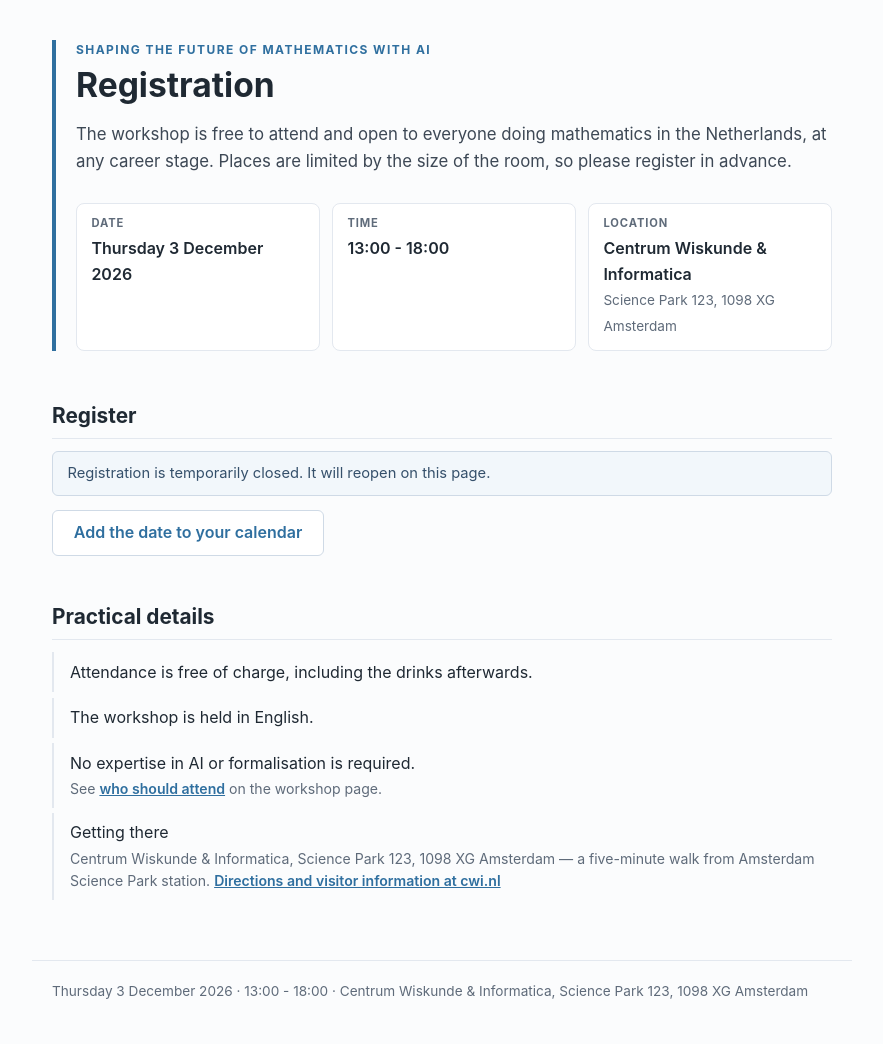
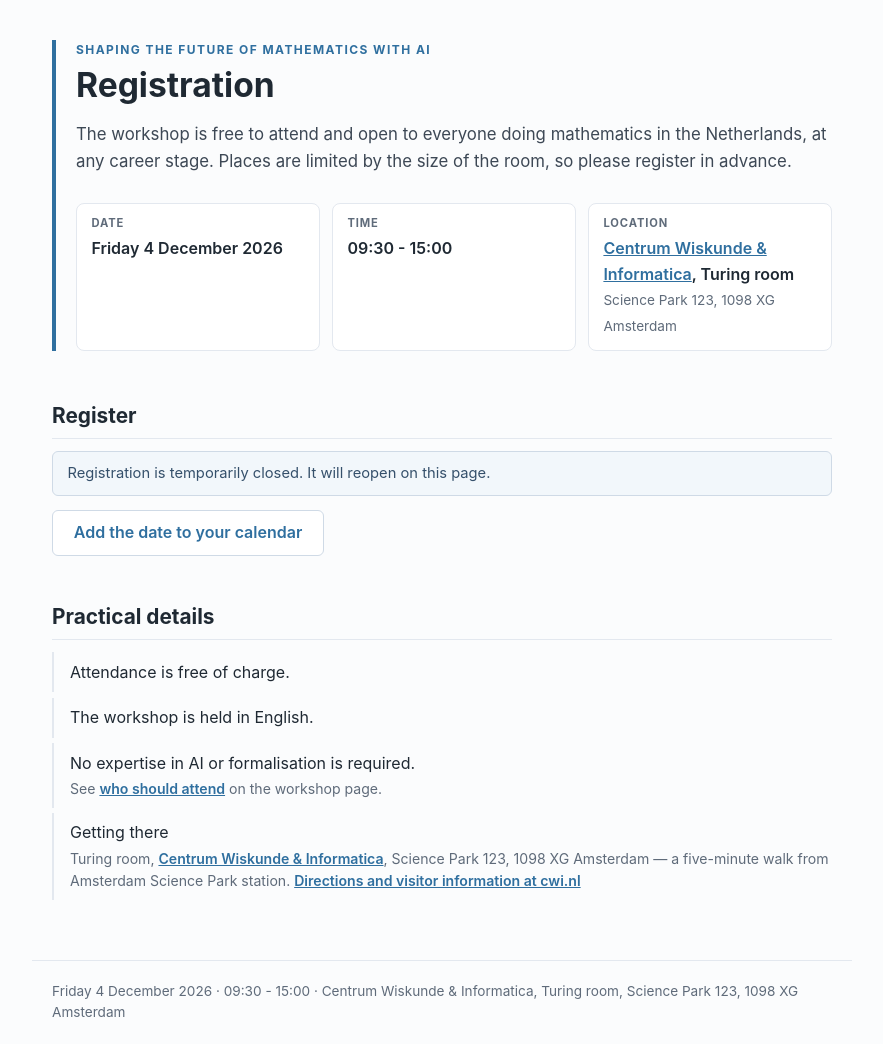
Before and after one commit to ai4mathnl/ai4mathnl.github.io, a Jekyll site: the page built from register.html, in a window 1280 px wide. Shown: the whole page, without its empty margins (198-1081 px from the left). Built offline with Jekyll 4.4.1, drawn with Linux system fonts in a browser that asks for light colours; before the commit the page ends 1022 px from its top, so only the background shows below that.

Commit message:
Move the workshop to Friday 4 December, 09:30-15:00, in the Turing room
The date, time and calendar UTC stamps change in _config.yml, which the
page, footer, registration page and calendar file all read. The README
and the search description follow.

The programme is rebuilt for a morning start: half an hour of arrival
with coffee and tea, the plenary discussion at 11:00, lunch at 12:00
instead of drinks at the end, and a short break before the wrap-up.

The venue name now links to CWI's visitor information page and the
Turing room is named wherever the venue is, including the calendar
file's location. The URL and room live in the workshop block so they
are defined once. The "free of charge" line on the registration page
drops its mention of drinks.

Co-Authored-By: Claude Fable 5.1 <noreply@anthropic.com>

```diff
--- a/_config.yml
+++ b/_config.yml
@@ -2,7 +2,7 @@ title: "Shaping the Future of Mathematics with AI"
 tagline: "A half-day workshop at CWI Amsterdam"
 description: >-
   A half-day workshop on developing a shared vision for the future of
-  mathematics in the age of AI. Thursday 3 December 2026, 13:00-18:00, CWI
+  mathematics in the age of AI. Friday 4 December 2026, 09:30-15:00, CWI
   Amsterdam.
 url: "https://ai4math.nl"
 baseurl: ""
@@ -10,15 +10,17 @@ baseurl: ""
 # Workshop facts live here so the page, the metadata and any future pages all
 # read them from one place.
 workshop:
-  date: "Thursday 3 December 2026"
-  date_iso: "2026-12-03"
-  time: "13:00 - 18:00"
+  date: "Friday 4 December 2026"
+  date_iso: "2026-12-04"
+  time: "09:30 - 15:00"
   venue: "CWI"
   venue_full: "Centrum Wiskunde & Informatica"
+  venue_url: "https://www.cwi.nl/en/about/visitor-information/"
+  room: "Turing room"
   address: "Science Park 123, 1098 XG Amsterdam"
   # UTC stamps for the calendar file. December is CET, so UTC+1.
-  start_utc: "20261203T120000Z"
-  end_utc: "20261203T170000Z"
+  start_utc: "20261204T083000Z"
+  end_utc: "20261204T140000Z"
   # The Microsoft Form's embed URL (in Forms: Collect responses > </> > the
   # src="..." value). While this is set, /register/ embeds the form and the
   # front page shows a Register button; empty it to close registration.
--- a/_layouts/default.html
+++ b/_layouts/default.html
@@ -17,7 +17,7 @@
     <footer class="site-footer">
       <p>
         {{ site.workshop.date }} &middot; {{ site.workshop.time }} &middot;
-        {{ site.workshop.venue_full }}, {{ site.workshop.address }}
+        {{ site.workshop.venue_full }}, {{ site.workshop.room }}, {{ site.workshop.address }}
       </p>
     </footer>
   </body>
--- a/register.html
+++ b/register.html
@@ -25,7 +25,7 @@ image: /assets/img/social-card.png
     </div>
     <div class="fact">
       <dt>Location</dt>
-      <dd>{{ site.workshop.venue_full }}<br><span class="fact__sub">{{ site.workshop.address }}</span></dd>
+      <dd><a href="{{ site.workshop.venue_url }}">{{ site.workshop.venue_full }}</a>, {{ site.workshop.room }}<br><span class="fact__sub">{{ site.workshop.address }}</span></dd>
     </div>
   </dl>
 </header>
@@ -68,7 +68,7 @@ image: /assets/img/social-card.png
   <h2>Practical details</h2>
   <ul class="links">
     <li>
-      Attendance is free of charge, including the drinks afterwards.
+      Attendance is free of charge.
     </li>
     <li>
       The workshop is held in English.
@@ -80,9 +80,10 @@ image: /assets/img/social-card.png
     <li>
       Getting there
       <span class="links__note">
-        {{ site.workshop.venue_full }}, {{ site.workshop.address }} &mdash; a
+        {{ site.workshop.room }}, <a href="{{ site.workshop.venue_url }}">{{ site.workshop.venue_full }}</a>,
+        {{ site.workshop.address }} &mdash; a
         five-minute walk from Amsterdam Science Park station.
-        <a href="https://www.cwi.nl/en/about/visitor-information/">Directions and visitor information at cwi.nl</a>
+        <a href="{{ site.workshop.venue_url }}">Directions and visitor information at cwi.nl</a>
       </span>
     </li>
   </ul>
```
Also changed, not shown: _data/program.yml (+14 -12 lines), index.html (+4 -3 lines), README.md, 1 other file.
